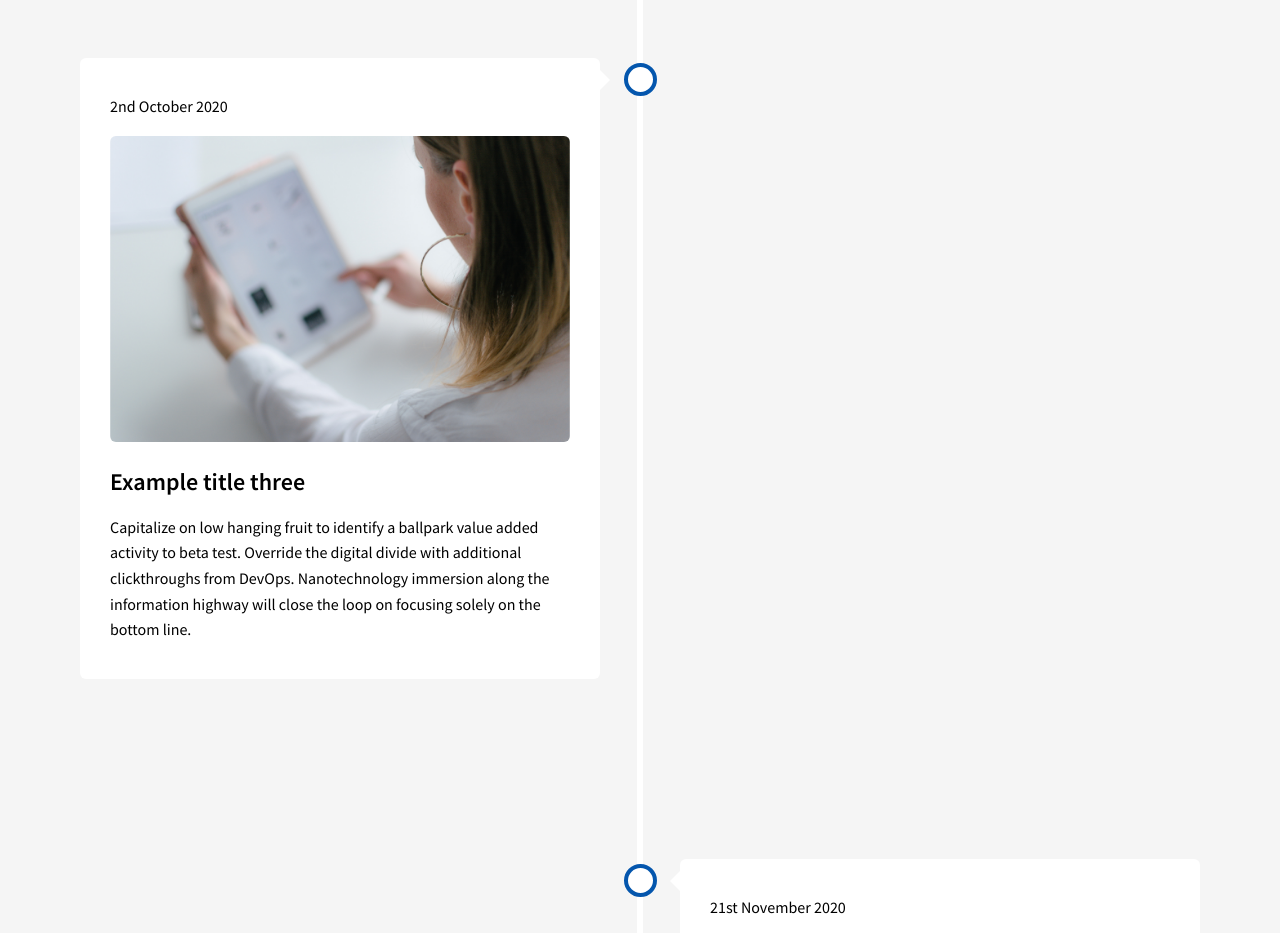
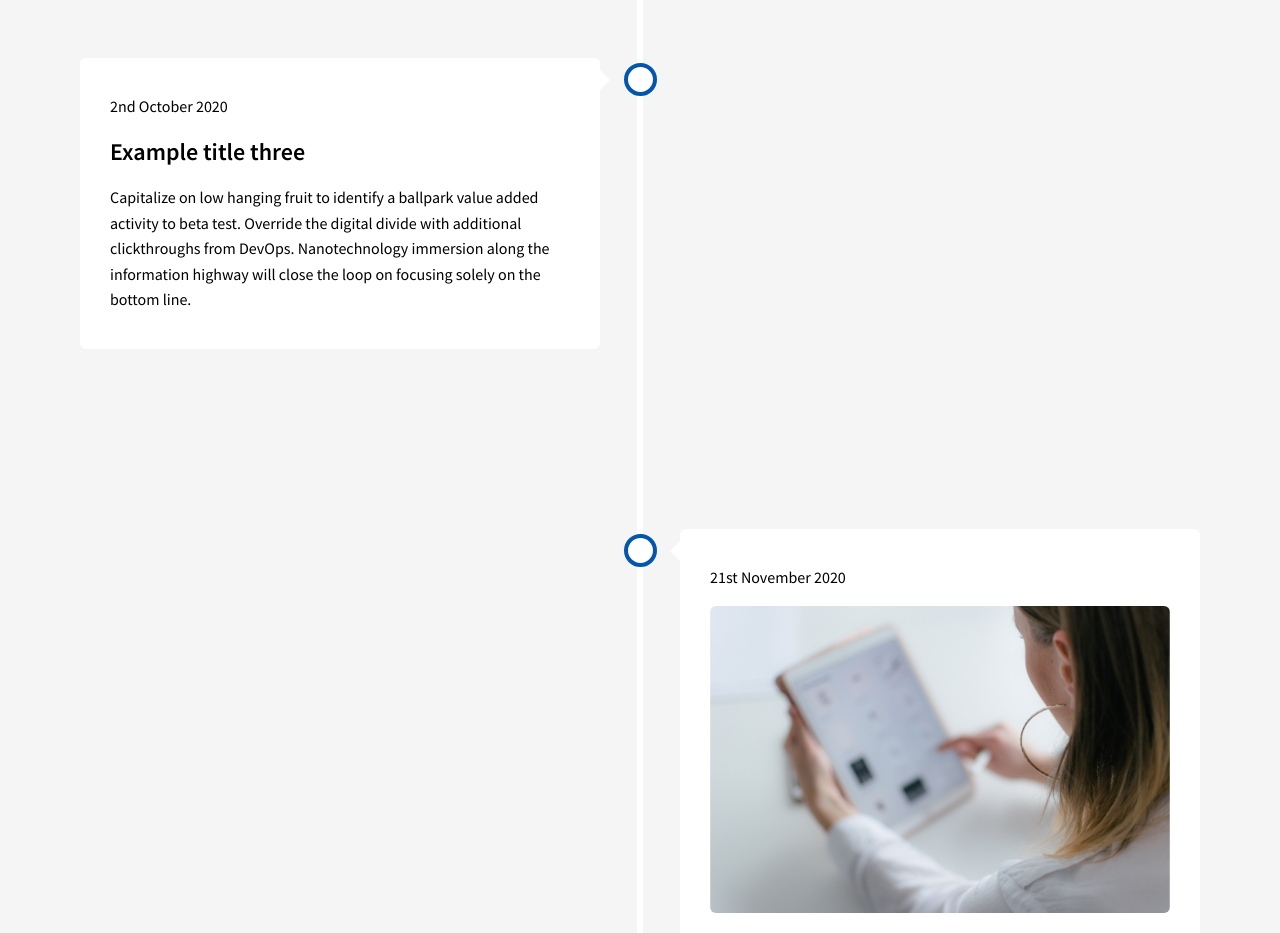
Before and after one commit to samlmcewan/vertical-timeline, a plain HTML site: page index.html in a window 1280 px wide. Shown: the part 1760-2693 px from the top of the page. Drawn offline with Linux system fonts and the light colour scheme.

Commit message:
Add example without image

```diff
--- a/index.html
+++ b/index.html
@@ -61,7 +61,6 @@
             <div class="t-container left" data-aos="fade-up" data-aos-duration="1000">
                 <div class="content">
                     <p class='date'>2nd October 2020</p>
-                    <img src="/img/phoneExample2.jpg" alt="Tablet example image">
                     <h2>Example title three</h2>
                     <p>Capitalize on low hanging fruit to identify a ballpark value added activity to beta test. Override the digital divide with additional clickthroughs from DevOps. Nanotechnology immersion along the information highway will close the loop on focusing solely on the bottom line.</p>
                 </div>
```
Also changed, not shown: 1 other file.
